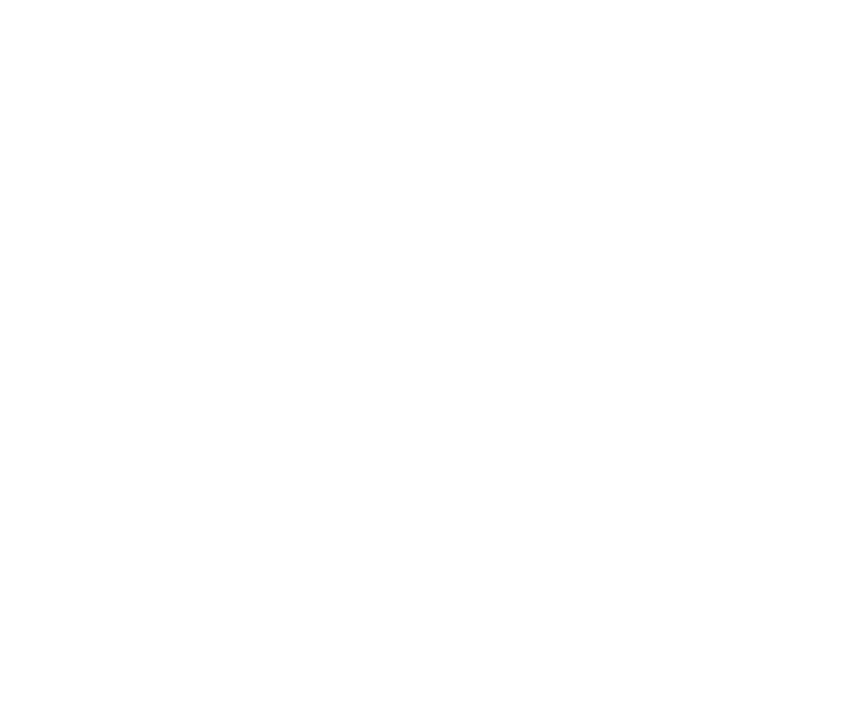
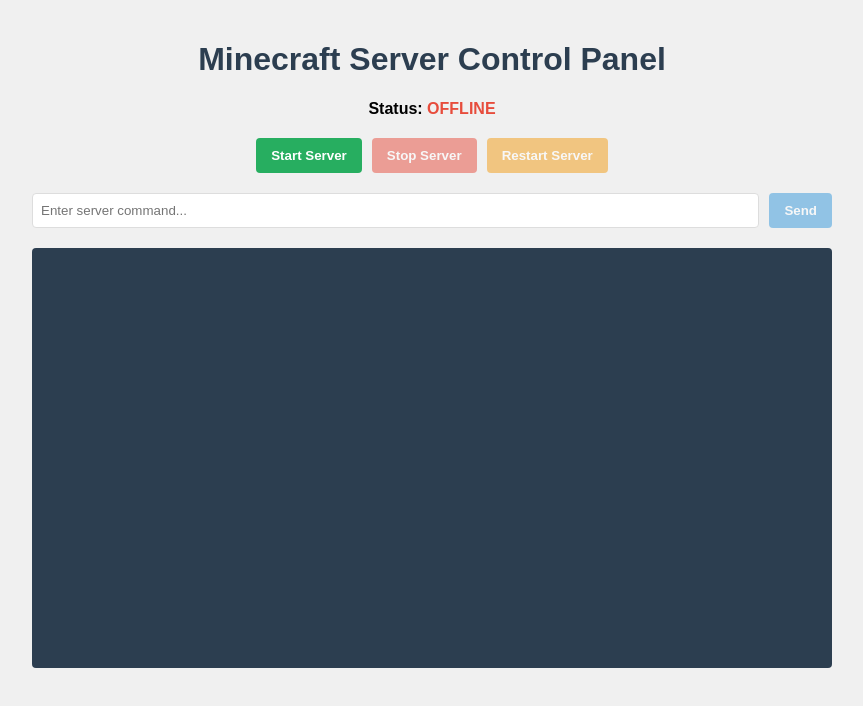
Before and after one commit to amitayarbib/MC-Panel, a plain HTML site: page index.html in a window 1280 px wide. Shown: the whole page, without its empty margins (208-1071 px from the left). Drawn offline with Linux system fonts and the light colour scheme; no server answers.

Commit message:
Update index.html

```diff
--- a/index.html
+++ b/index.html
@@ -1,6 +1,187 @@
-<!doctype html>
+
+<!DOCTYPE html>
+<html>
 <head>
-  <script async src="https://pagead2.googlesyndication.com/pagead/js/adsbygoogle.js?client=ca-pub-4782553267472240"
+    <script async src="https://pagead2.googlesyndication.com/pagead/js/adsbygoogle.js?client=ca-pub-4782553267472240"
      crossorigin="anonymous"></script>
   <meta name="google-adsense-account" content="ca-pub-4782553267472240">
+    <title>Minecraft Server Control Panel</title>
+    <style>
+        body {
+            font-family: Arial, sans-serif;
+            max-width: 800px;
+            margin: 0 auto;
+            padding: 20px;
+            background-color: #f0f0f0;
+        }
+        h1 {
+            color: #2c3e50;
+            text-align: center;
+        }
+        .controls {
+            display: flex;
+            justify-content: center;
+            gap: 10px;
+            margin: 20px 0;
+        }
+        button {
+            padding: 10px 15px;
+            border: none;
+            border-radius: 4px;
+            cursor: pointer;
+            font-weight: bold;
+            transition: background-color 0.3s;
+        }
+        #start-btn {
+            background-color: #27ae60;
+            color: white;
+        }
+        #stop-btn {
+            background-color: #e74c3c;
+            color: white;
+        }
+        #restart-btn {
+            background-color: #f39c12;
+            color: white;
+        }
+        #cmd-btn {
+            background-color: #3498db;
+            color: white;
+        }
+        button:hover {
+            opacity: 0.8;
+        }
+        button:disabled {
+            opacity: 0.5;
+            cursor: not-allowed;
+        }
+        .command-area {
+            margin: 20px 0;
+            display: flex;
+            gap: 10px;
+        }
+        #command {
+            flex: 1;
+            padding: 8px;
+            border: 1px solid #ddd;
+            border-radius: 4px;
+        }
+        .console {
+            background-color: #2c3e50;
+            color: #ecf0f1;
+            height: 400px;
+            overflow-y: scroll;
+            padding: 10px;
+            border-radius: 4px;
+            font-family: monospace;
+            white-space: pre-wrap;
+        }
+        .server-status {
+            text-align: center;
+            font-weight: bold;
+            margin-bottom: 20px;
+        }
+        .online {
+            color: #27ae60;
+        }
+        .offline {
+            color: #e74c3c;
+        }
+    </style>
 </head>
+<body>
+    <h1>Minecraft Server Control Panel</h1>
+
+    <div class="server-status">
+        Status: <span id="status" class="offline">OFFLINE</span>
+    </div>
+
+    <div class="controls">
+        <button id="start-btn" onclick="startServer()">Start Server</button>
+        <button id="stop-btn" onclick="stopServer()" disabled>Stop Server</button>
+        <button id="restart-btn" onclick="restartServer()" disabled>Restart Server</button>
+    </div>
+
+    <div class="command-area">
+        <input type="text" id="command" placeholder="Enter server command...">
+        <button id="cmd-btn" onclick="sendCommand()" disabled>Send</button>
+    </div>
+
+    <div class="console" id="console"></div>
+
+    <script>
+        // Update console output regularly
+        function updateConsole() {
+            fetch('/console')
+                .then(response => response.json())
+                .then(data => {
+                    const consoleElem = document.getElementById('console');
+                    consoleElem.innerHTML = data.output.join('\n');
+                    consoleElem.scrollTop = consoleElem.scrollHeight;
+
+                    // Update status and buttons
+                    const statusElem = document.getElementById('status');
+                    const startBtn = document.getElementById('start-btn');
+                    const stopBtn = document.getElementById('stop-btn');
+                    const restartBtn = document.getElementById('restart-btn');
+                    const cmdBtn = document.getElementById('cmd-btn');
+                    const cmdInput = document.getElementById('command');
+
+                    if (data.running) {
+                        statusElem.textContent = 'ONLINE';
+                        statusElem.className = 'online';
+                        startBtn.disabled = true;
+                        stopBtn.disabled = false;
+                        restartBtn.disabled = false;
+                        cmdBtn.disabled = false;
+                        cmdInput.disabled = false;
+                    } else {
+                        statusElem.textContent = 'OFFLINE';
+                        statusElem.className = 'offline';
+                        startBtn.disabled = false;
+                        stopBtn.disabled = true;
+                        restartBtn.disabled = true;
+                        cmdBtn.disabled = true;
+                        cmdInput.disabled = true;
+                    }
+                });
+        }
+
+        // Control server functions
+        function startServer() {
+            fetch('/start', { method: 'POST' });
+        }
+
+        function stopServer() {
+            fetch('/stop', { method: 'POST' });
+        }
+
+        function restartServer() {
+            fetch('/restart', { method: 'POST' });
+        }
+
+        function sendCommand() {
+            const command = document.getElementById('command').value;
+            fetch('/command', {
+                method: 'POST',
+                headers: {
+                    'Content-Type': 'application/json',
+                },
+                body: JSON.stringify({ command: command }),
+            });
+            document.getElementById('command').value = '';
+        }
+
+        // Add Enter key support for command input
+        document.getElementById('command').addEventListener('keyup', function(event) {
+            if (event.key === 'Enter') {
+                sendCommand();
+            }
+        });
+
+        // Update console every second
+        setInterval(updateConsole, 1000);
+        updateConsole(); // Initial update
+    </script>
+</body>
+</html>
```
